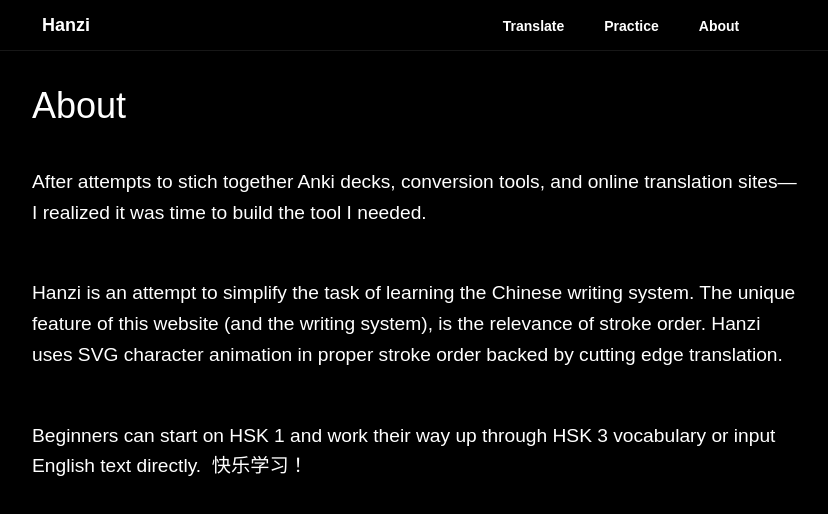
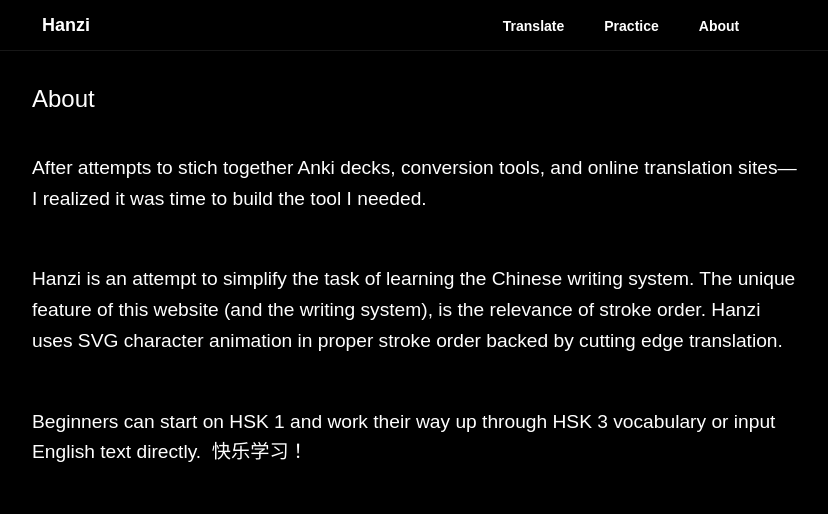
Before and after one commit to schofield-paul/hanzi, a React (Create React App) app: page /about in a window 1280 px wide. Shown: the top 514 px of the page, without its empty margins (28-856 px from the left). Built offline with nearby package versions, Linux system fonts and the light colour scheme.

Commit message:
h1 size about page

```diff
--- a/src/pages/About/AboutPage.module.css
+++ b/src/pages/About/AboutPage.module.css
@@ -19,7 +19,7 @@ body {
 .h1 {
   font-family: "Microsoft Sans Serif", Arial, sans-serif;
   color: #ffffff;
-  font-size: 2.25rem;
+  font-size: 24px;
   margin: 30px 50px 40px 0;
   font-weight: 400;
 }
```
